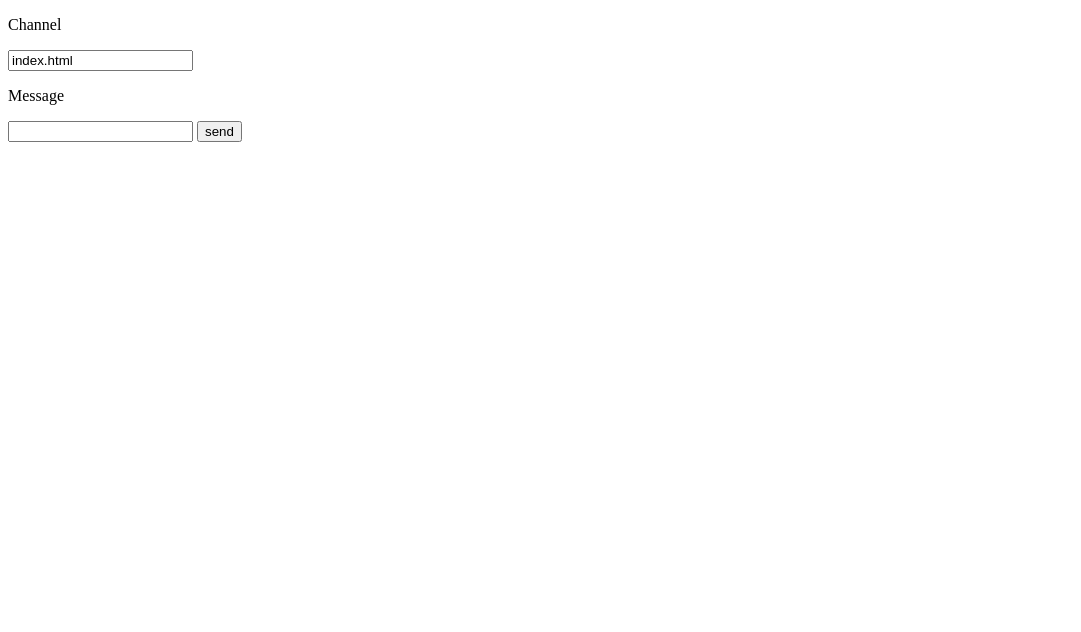
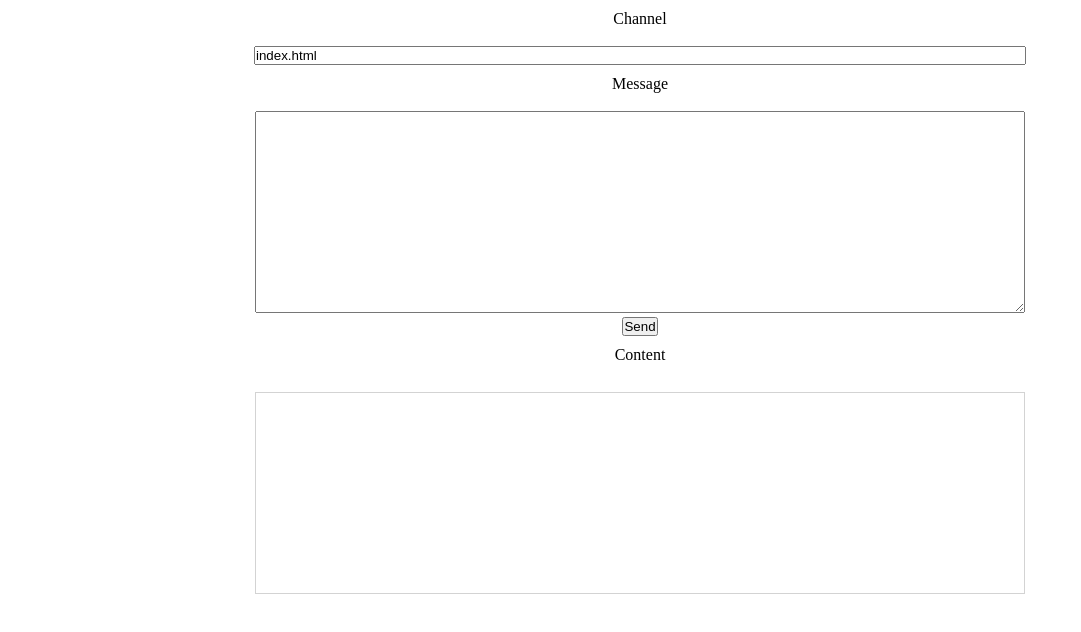
Before and after one commit to moodrain/browser-sync, a plain HTML site: page index.html in a window 1280 px wide. Shown: the whole page, without its empty margins (0-1081 px from the left). Drawn offline with Linux system fonts and the light colour scheme.

Commit message:
update appearance

```diff
--- a/index.html
+++ b/index.html
@@ -5,19 +5,61 @@
     <meta name="viewport" content="width=device-width, initial-scale=1.0">
     <meta http-equiv="X-UA-Compatible" content="ie=edge">
     <title>moodrain sync</title>
+    <style>
+        * {
+            margin: 0;
+            padding: 0;
+        }
+        html, body, .container {
+            width: 100%;
+            height: 100%;
+            overflow: hidden;
+        }
+        .row {
+            width: 100%;
+            margin: 10px auto;
+            text-align: center;
+        }
+        #channel-input {
+            width: 60%;
+        }
+        #message-textarea {
+            width: 60%;
+            height: 200px;
+        }
+        #message-div {
+            width: 60%;
+            height: 200px;
+            overflow-y: scroll;
+            margin: 10px auto;
+            border: 1px lightgray solid;
+        }
+    </style>
 </head>
 <body>
-    <p>Channel</p>
-    <input id="channel-input">
-    <p>Message</p>
-    <input id="message-input">
-    <button id="send-button">send</button>
-    <div id="message-div"></div>
-
+    <div class="container">
+        <div class="row">
+            <p>Channel</p>
+            <br />
+            <input id="channel-input">
+        </div>
+        <div class="row">
+        <p>Message</p>
+        <br />
+        <textarea id="message-textarea"></textarea>
+        <br />
+        <button id="send-button">Send</button>
+        </div>
+        <div class="row">
+            <p>Content</p>
+            <br />
+            <div id="message-div"></div>
+        </div>
+    </div>
     <script>
         let sock = null
         let host = window.location.host
-        let wsUrl = `ws://${host}/ws`
+        let wsUrl = `wss://${host}/ws`
         let channel = window.location.pathname.replace('/', '')
         channel = channel ? channel : 'World'
 
@@ -44,7 +86,7 @@
             sock = newSock(channel)
         })
         document.querySelector('#send-button').addEventListener('click', () => {
-            sock.send(channel + ':' + document.querySelector('#message-input').value)
+            sock.send(channel + ':' + document.querySelector('#message-textarea').value)
         })
     </script>
 </body>
```
Also changed, not shown: 1 other file.
